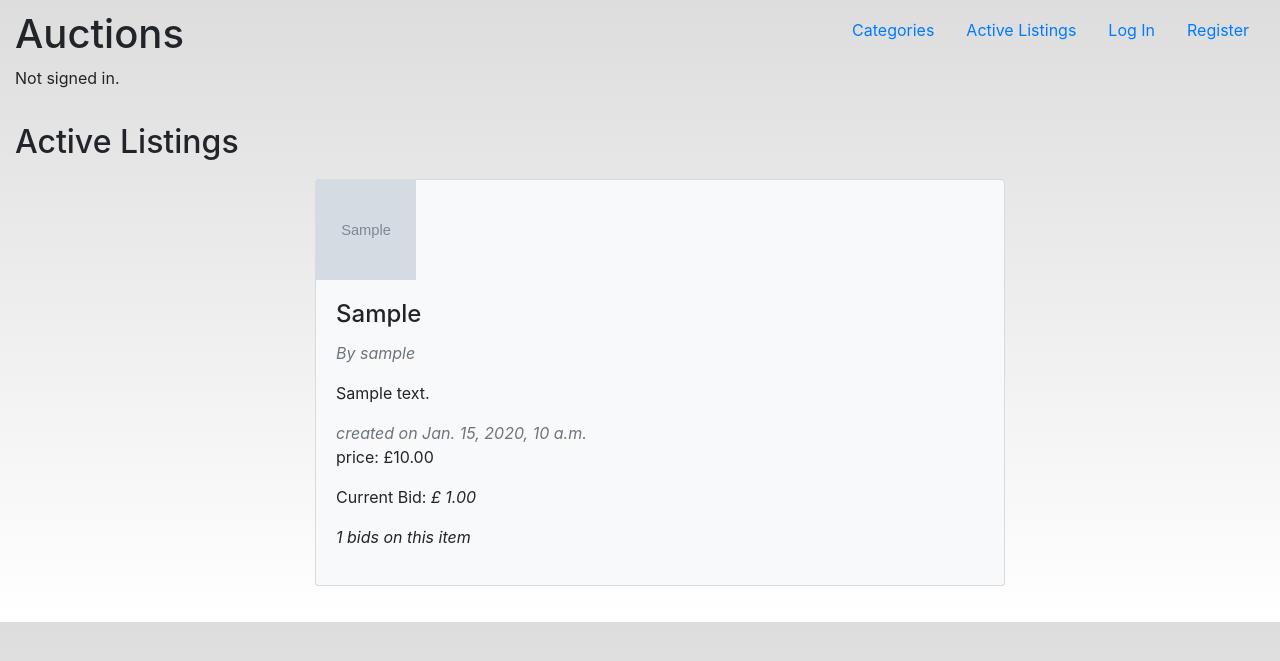
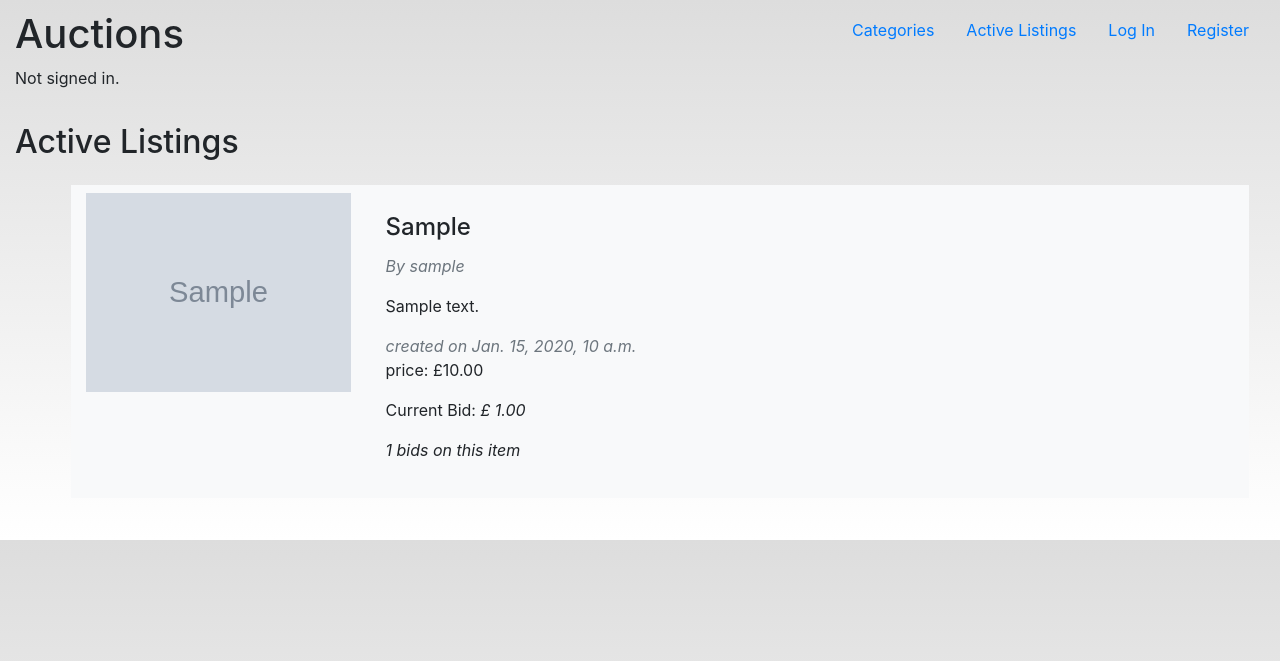
Before and after one commit to OscarCarde/commerce, a Django app: page / in a window 1280 px wide. Shown: the top 661 px of the page. Run offline with Django 3.2, Linux system fonts and the light colour scheme; tables that the repository leaves empty hold one stand-in row (values such as "Sample post"); grey boxes marked "Sample" are stand-in pictures; some libraries are stand-ins or nearby versions.

Commit message:
refactored layout

```diff
--- a/commerce/auctions/static/auctions/styles.css
+++ b/commerce/auctions/static/auctions/styles.css
@@ -28,31 +28,20 @@ body {
   }
 
   .lstng-dtls-container {
-    grid-column: 2 / span 1;
+    grid-column: 2 / span 2;
     display:flex;
     flex-direction:column;
     justify-content: space-around;
   }
 
 /* index.html */
-.index_imgs {
-  height: 100px;
-  width: 100px;
-}
+
 
 .card {
-  flex-basis: 200px;
+
   margin: 10px;
   /*background-color: rgba(251, 189, 112, 0.806);*/
 }
-
-#grid-container {
-  display: grid;
-  grid-template-columns: 1fr 3fr 1fr;
-}
-  #listings {
-    grid-column: 2 / span 1;
-  }
 
 #comments-container {
   grid-area: 2 / 2 / span 1 / span 1;
--- a/commerce/auctions/templates/auctions/index.html
+++ b/commerce/auctions/templates/auctions/index.html
@@ -3,26 +3,25 @@
 {% load custom %}
 {% block body %}
     <h2>Active Listings</h2>
-    <div id="grid-container">
-      <ul id="listings"class="d-flex flex-column justify-content-around">
+      <ul class="">
         {% for listing in listings %}
-        <li class="card bg-light">
-          <a class = "w-100 h-100 position-absolute"  href="{% url 'listing' listing.id %}"></a>
-          {% if listing.image %}
-            <img class = "index_imgs" src="{{listing.image.url}}" alt="">
-          {% endif %}
-          <div class="card-body">
-            <h4 class="card-title">{{listing.item}}</h4>
-            <p class = "text-muted"><em>By {{listing.seller}}</em></p>
-            <p class="card-text">{{listing.description}}</p>
-            <em class="text-secondary"> created on {{listing.created}}</em>
-            <p>price: £{{listing.price|round_decimal}}</p>
-            <p>Current Bid: <em>£ {{listing.max_bid|round_decimal}}</em></p>
-            <p><em>{{listing.bids_count}} bids on this item</em></p>
-          </div>
-        </li>
+          <li class="bg-light row m-3 pt-2 position-relative">
+            <div class="col-md-3">
+              {% if listing.image %}
+                <img class="index_imgs w-100" src="{{ listing.image.url }}" alt="">
+              {% endif %}
+            </div>
+            <div class="card-body col-md-9">
+              <h4 class="card-title">{{ listing.item }}</h4>
+              <p class="text-muted"><em>By {{ listing.seller }}</em></p>
+              <p class="card-text">{{ listing.description }}</p>
+              <em class="text-secondary"> created on {{ listing.created }}</em>
+              <p>price: £{{ listing.price|round_decimal }}</p>
+              <p>Current Bid: <em>£ {{ listing.max_bid|round_decimal }}</em></p>                <p><em>{{ listing.bids_count }} bids on this item</em></p>
+            </div>
+            <a class="w-100 h-100 position-absolute" href="{% url 'listing' listing.id %}"></a>
+          </li>
         {% endfor %}
       </ul>
-    </div>
 
 {% endblock %}
```
